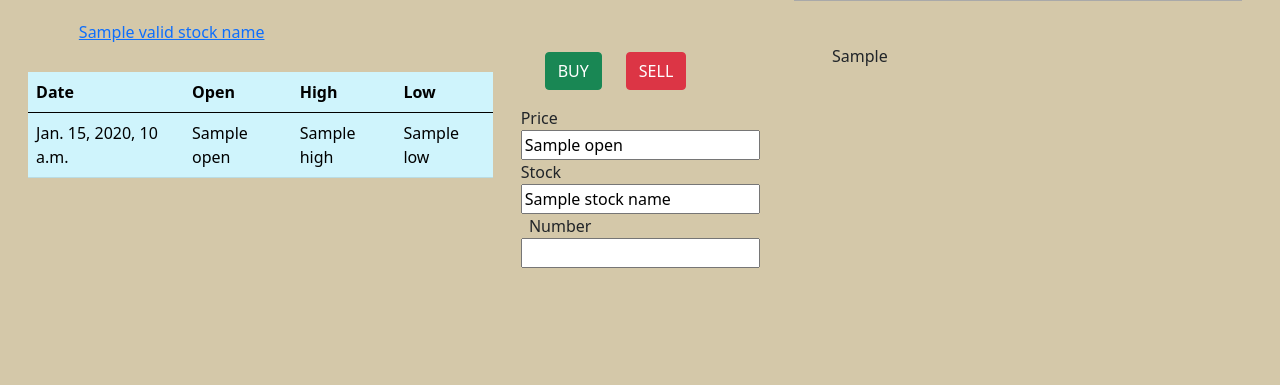
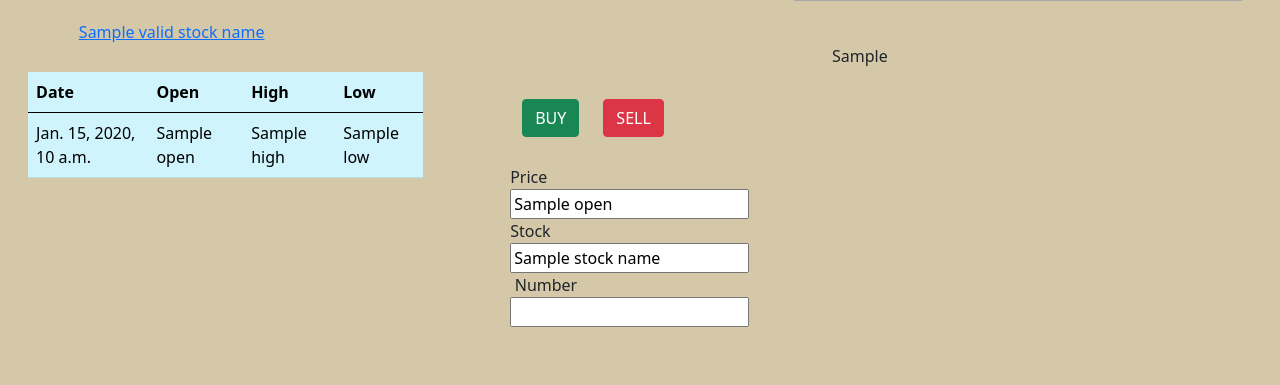
Before and after one commit to wwhite13sub/StockTradings, a Django app: template trade/templates/portfolio.html in a window 1280 px wide. Shown: the part 395-780 px from the top of the page. Run offline with Django 3.2, Linux system fonts and the light colour scheme; tables that the repository leaves empty hold one stand-in row (values such as "Sample post"); the template is opened without the code that fills it: values that come from a table or form of the project are taken from there, most other values are stand-ins (such as "Sample title", 1, 10 or a date in 2020).

Commit message:
fixing portfolio page for heroku view

```diff
--- a/trade/static/css/portfolio.css
+++ b/trade/static/css/portfolio.css
@@ -1,3 +1,6 @@
+body {
+    background-color: rgb(212, 200, 169);
+}
 .bals {
     margin-left: 15%;
     margin-top: 3%;
@@ -12,6 +15,9 @@
 }
 .purchase>input {
     width:2%;
+}
+.purchase {
+    padding: 5%;
 }
 .num {
     margin-right:70%;
```
